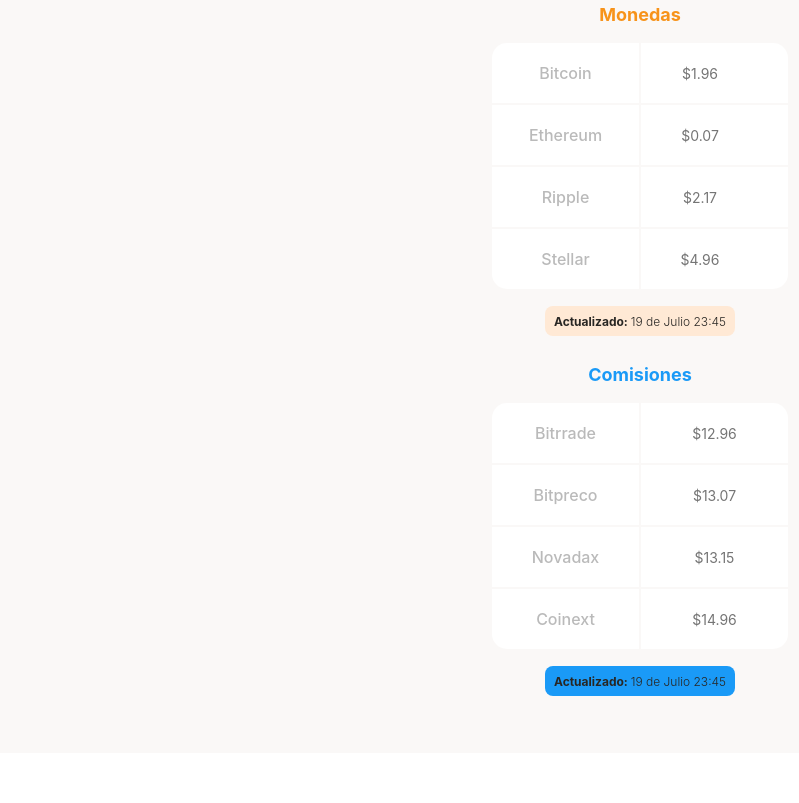
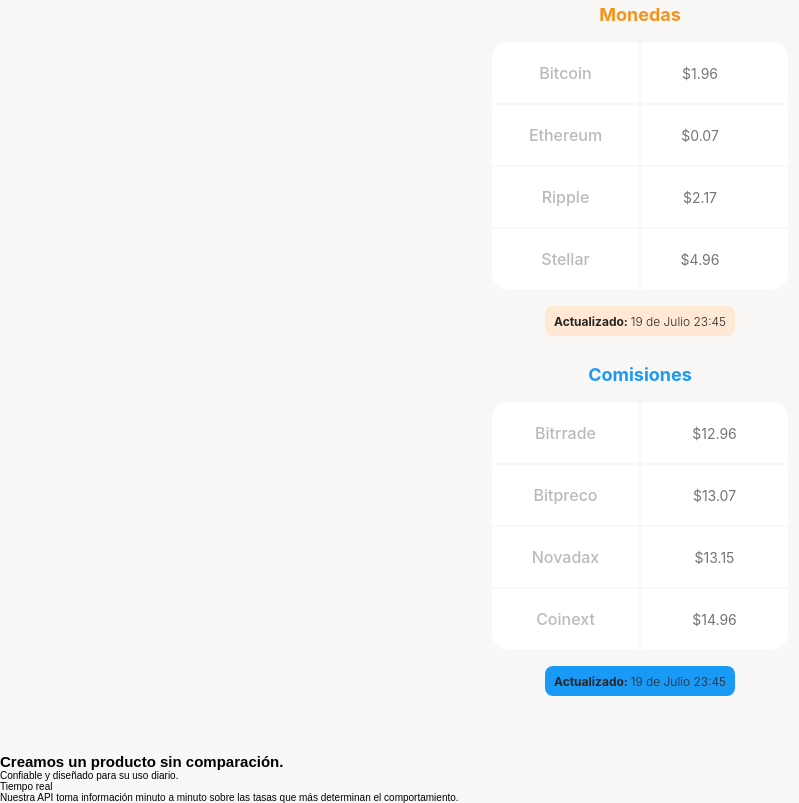
Before and after one commit to CarlosIvan-Glez/BatatabitcoinClon, a plain HTML site: page index.html in a window 1280 px wide. Shown: the part 763-1566 px from the top of the page, without its empty margins (0-799 px from the left). Before the commit the page ends 1516 px from the top, so only its background shows below. Drawn offline with Linux system fonts and the light colour scheme.

Commit message:
Estructura de las seccion beneficios

```diff
--- a/index.html
+++ b/index.html
@@ -77,7 +77,23 @@
                 </div>
             </section>
         </section>
-        <section></section>
+        <section class="main-product-detail">
+            <span></span>
+            <div>
+                <h2>Creamos un producto sin comparación.</h2>
+                <p>Confiable y diseñado para su uso diario.</p>
+            </div>
+            <section class="product-cards--container">
+                <article class="product-detail--card">
+                    <span class="clock"></span>
+                    <p class="product--card-title">Tiempo real</p>
+                    <p class="product--card-body">Nuestra API toma información minuto a minuto sobre las tasas que más determinan el comportamiento.</p>
+                </article>
+                <article></article>
+                <article></article>
+                <article></article>
+            </section>
+        </section>
         <section></section>
         <section></section>
     </main>
```
